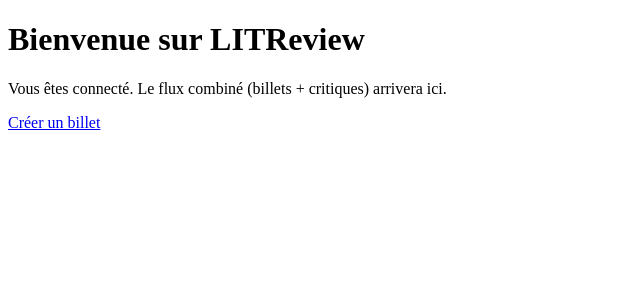
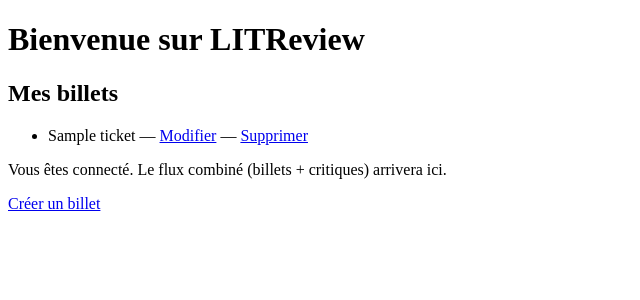
Before and after one commit to BaKouN/oc-python-p9-litrevu, a Django app: page /home/ in a window 1280 px wide. Shown: the part 81-381 px from the top of the page, without its empty margins (0-640 px from the left). Run offline with Django 5.2, Linux system fonts and the light colour scheme; a user stored in the database is signed in; tables that the repository leaves empty hold one stand-in row (values such as "Sample post").

Commit message:
Add ticket edit and delete, author-only with POST-only deletion

```diff
--- a/reviews/urls.py
+++ b/reviews/urls.py
@@ -13,4 +13,6 @@
     path('signup/', views.signup, name='signup'),
     path('home/', views.home, name='home'),
     path('ticket/create/', views.create_ticket, name='create_ticket'),
+    path('ticket/<int:ticket_id>/edit/', views.edit_ticket, name='edit_ticket'),
+    path('ticket/<int:ticket_id>/delete/', views.delete_ticket, name='delete_ticket'),
 ]
--- a/reviews/views.py
+++ b/reviews/views.py
@@ -1,8 +1,10 @@
 from django.contrib.auth import login
 from django.contrib.auth.decorators import login_required
-from django.shortcuts import redirect, render
+from django.core.exceptions import PermissionDenied
+from django.shortcuts import get_object_or_404, redirect, render
 
 from .forms import SignupForm, TicketForm
+from .models import Ticket
 
 
 def signup(request):
@@ -21,7 +23,8 @@
 @login_required
 def home(request):
     """Landing page after login. Will become the combined feed later."""
-    return render(request, 'reviews/home.html')
+    tickets = Ticket.objects.filter(user=request.user).order_by('-time_created')
+    return render(request, 'reviews/home.html', {'tickets': tickets})
 
 
 @login_required
@@ -37,3 +40,31 @@
     else:
         form = TicketForm()
     return render(request, 'reviews/create_ticket.html', {'form': form})
+
+
+@login_required
+def edit_ticket(request, ticket_id):
+    """Edit a ticket. Author only."""
+    ticket = get_object_or_404(Ticket, pk=ticket_id)
+    if ticket.user != request.user:
+        raise PermissionDenied
+    if request.method == 'POST':
+        form = TicketForm(request.POST, request.FILES, instance=ticket)
+        if form.is_valid():
+            form.save()
+            return redirect('home')
+    else:
+        form = TicketForm(instance=ticket)
+    return render(request, 'reviews/edit_ticket.html', {'form': form, 'ticket': ticket})
+
+
+@login_required
+def delete_ticket(request, ticket_id):
+    """Delete a ticket. Author only, POST only."""
+    ticket = get_object_or_404(Ticket, pk=ticket_id)
+    if ticket.user != request.user:
+        raise PermissionDenied
+    if request.method == 'POST':
+        ticket.delete()
+        return redirect('home')
+    return render(request, 'reviews/delete_ticket.html', {'ticket': ticket})
--- a/templates/reviews/home.html
+++ b/templates/reviews/home.html
@@ -4,6 +4,18 @@
 
 {% block content %}
 <h1>Bienvenue sur LITReview</h1>
+<h2>Mes billets</h2>
+<ul>
+{% for ticket in tickets %}
+    <li>
+        {{ ticket.title }}
+        — <a href="{% url 'edit_ticket' ticket.id %}">Modifier</a>
+        — <a href="{% url 'delete_ticket' ticket.id %}">Supprimer</a>
+    </li>
+{% empty %}
+    <li>Aucun billet pour l'instant.</li>
+{% endfor %}
+</ul>
 <p>Vous êtes connecté. Le flux combiné (billets + critiques) arrivera ici.</p>
 
 <p><a href="{% url 'create_ticket' %}">Créer un billet</a></p>
```
Also changed, not shown: templates/reviews/delete_ticket.html (added, +14 -0 lines), templates/reviews/edit_ticket.html (added, +13 -0 lines).
